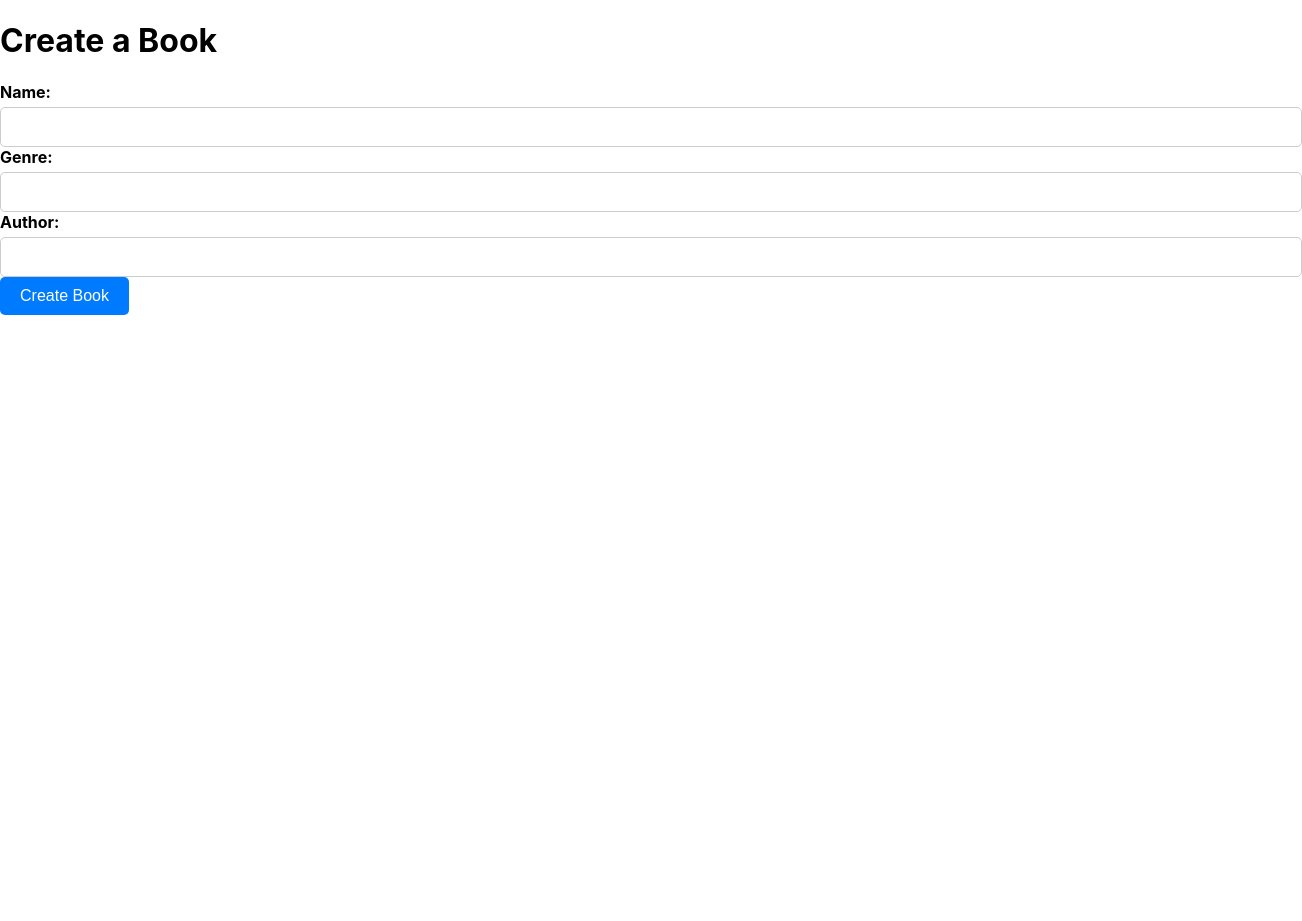
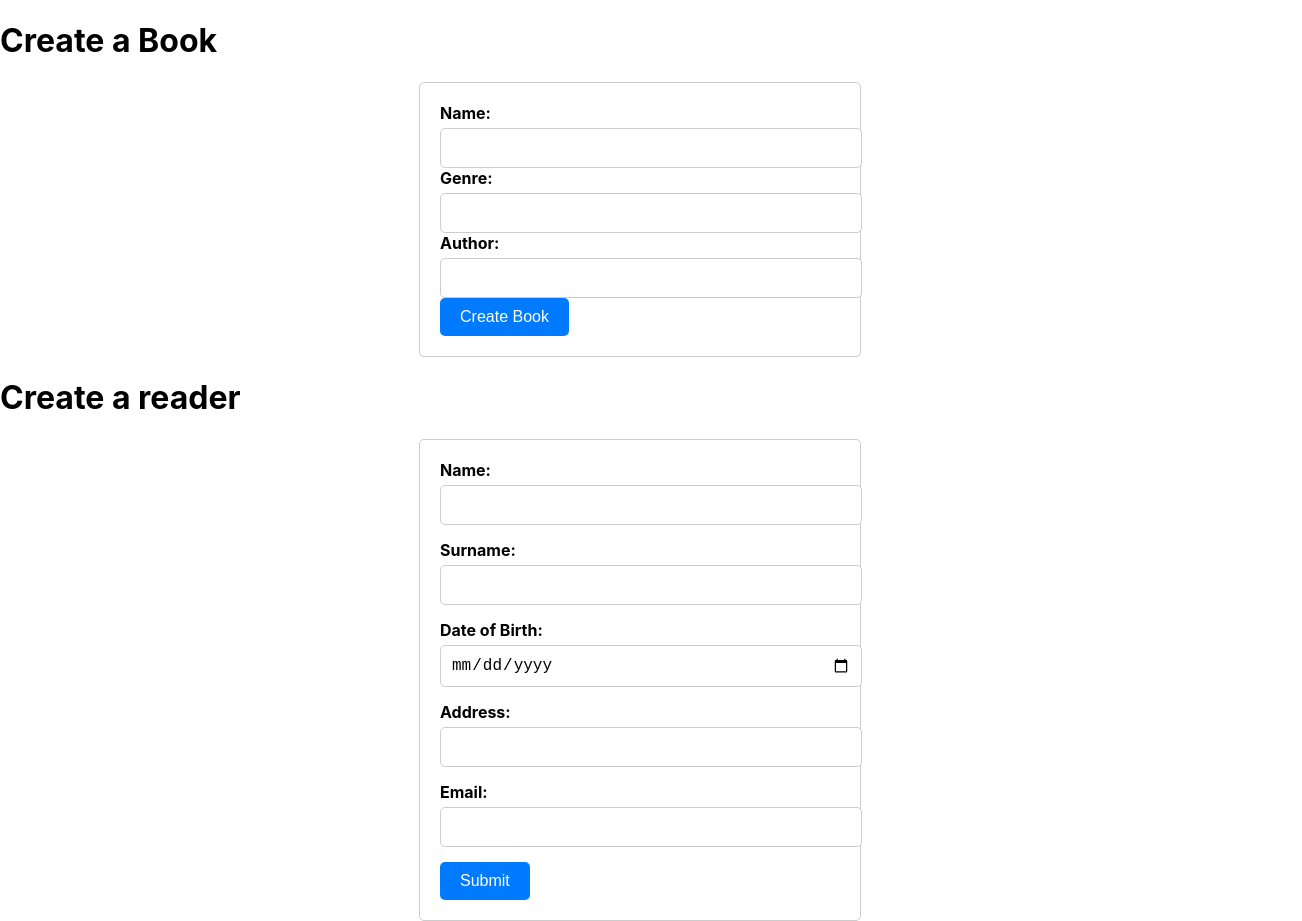
Before and after one commit to TechGG1/LibraryUI, a React (Create React App) app: page / in a window 1280 px wide. Shown: the whole page, 1302 px wide, since content can reach past the window. Before the commit the page ends 800 px from the top, so only its background shows below. Built offline with nearby package versions, Linux system fonts and the light colour scheme.

Commit message:
feat: add form for creating reader

```diff
--- a/src/App.js
+++ b/src/App.js
@@ -1,12 +1,15 @@
 import React from 'react';
 import './styles/styles.css';
 import CreateBookForm from './components/CreateBookForm';
+import CreateReaderForm from './components/CreateReaderForm';
 
 const App = () => {
   return (
       <div>
         <h1>Create a Book</h1>
         <CreateBookForm />
+          <h1>Create a reader</h1>
+          <CreateReaderForm />
       </div>
   );
 };
--- a/src/components/CreateBookForm.js
+++ b/src/components/CreateBookForm.js
@@ -36,7 +36,7 @@ const CreateBookForm = () => {
     };
 
     return (
-        <form onSubmit={handleSubmit}>
+        <form className="form" onSubmit={handleSubmit}>
             <div>
                 <label htmlFor="name">Name:</label>
                 <input
--- /dev/null
+++ b/src/components/CreateReaderForm.js
@@ -0,0 +1,99 @@
+import React, { useState } from "react";
+import axios from "axios";
+
+const CreateReaderForm = () => {
+    const [formData, setFormData] = useState({
+        name: "",
+        surname: "",
+        dateOfBirth: "",
+        address: "",
+        email: "",
+    });
+
+    const handleChange = (e) => {
+        const { name, value } = e.target;
+        setFormData({ ...formData, [name]: value });
+    };
+
+    const handleSubmit = async (e) => {
+        e.preventDefault();
+        try {
+            // Send data to the backend using Axios (replace 'API_ENDPOINT' with your backend API URL)
+            const response = await axios.post("API_ENDPOINT", formData);
+            console.log(response.data); // Handle the response as needed
+            // Reset the form after successful submission
+            setFormData({
+                name: "",
+                surname: "",
+                dateOfBirth: "",
+                address: "",
+                email: "",
+            });
+        } catch (error) {
+            console.error(error);
+        }
+    };
+
+    return (
+        <form className="form" onSubmit={handleSubmit}>
+            <div className="form-group">
+                <label htmlFor="name">Name:</label>
+                <input
+                    type="text"
+                    id="name"
+                    name="name"
+                    value={formData.name}
+                    onChange={handleChange}
+                    required
+                />
+            </div>
+            <div className="form-group">
+                <label htmlFor="surname">Surname:</label>
+                <input
+                    type="text"
+                    id="surname"
+                    name="surname"
+                    value={formData.surname}
+                    onChange={handleChange}
+                    required
+                />
+            </div>
+            <div className="form-group">
+                <label htmlFor="dateOfBirth">Date of Birth:</label>
+                <input
+                    type="date"
+                    id="dateOfBirth"
+                    name="dateOfBirth"
+                    value={formData.dateOfBirth}
+                    onChange={handleChange}
+                    required
+                />
+            </div>
+            <div className="form-group">
+                <label htmlFor="address">Address:</label>
+                <input
+                    type="text"
+                    id="address"
+                    name="address"
+                    value={formData.address}
+                    onChange={handleChange}
+                    required
+                />
+            </div>
+            <div className="form-group">
+                <label htmlFor="email">Email:</label>
+                <input
+                    type="email"
+                    id="email"
+                    name="email"
+                    value={formData.email}
+                    onChange={handleChange}
+                    required
+                />
+            </div>
+            <button type="submit">Submit</button>
+        </form>
+    );
+};
+
+export default CreateReaderForm;
--- a/src/styles/styles.css
+++ b/src/styles/styles.css
@@ -1,4 +1,4 @@
-.book-form {
+.form {
     max-width: 400px;
     margin: 0 auto;
     padding: 20px;
```
